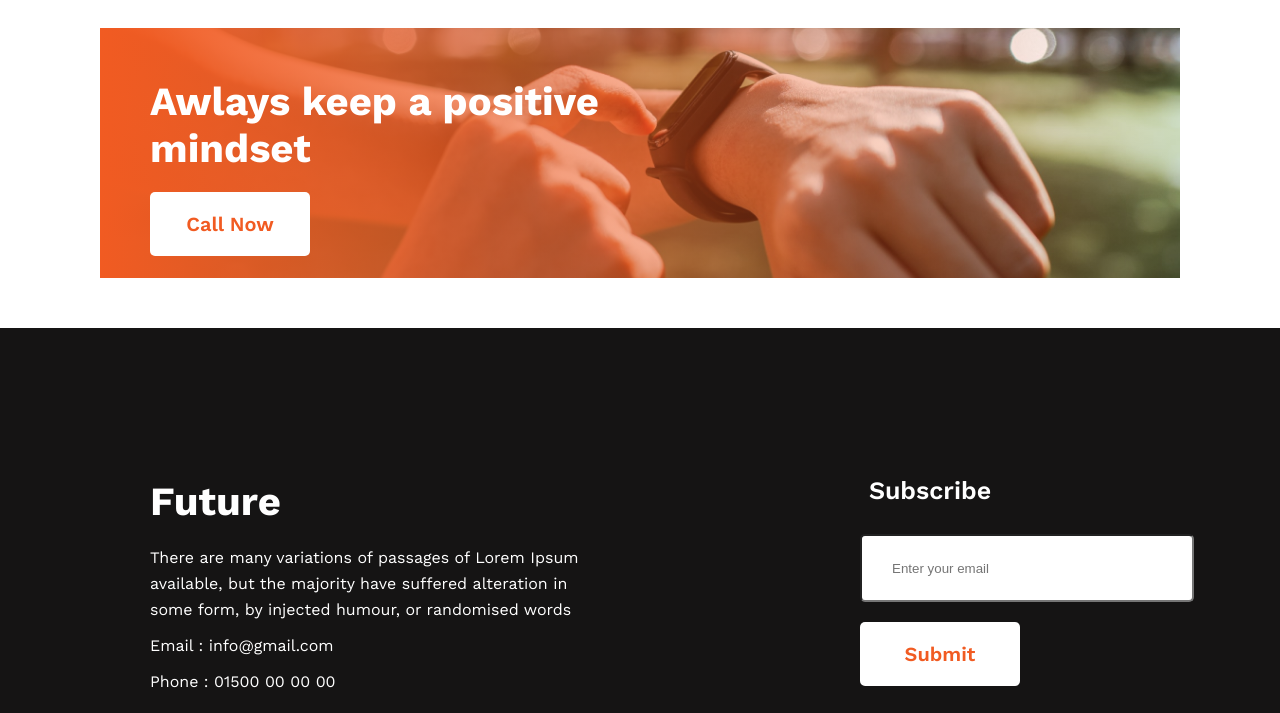
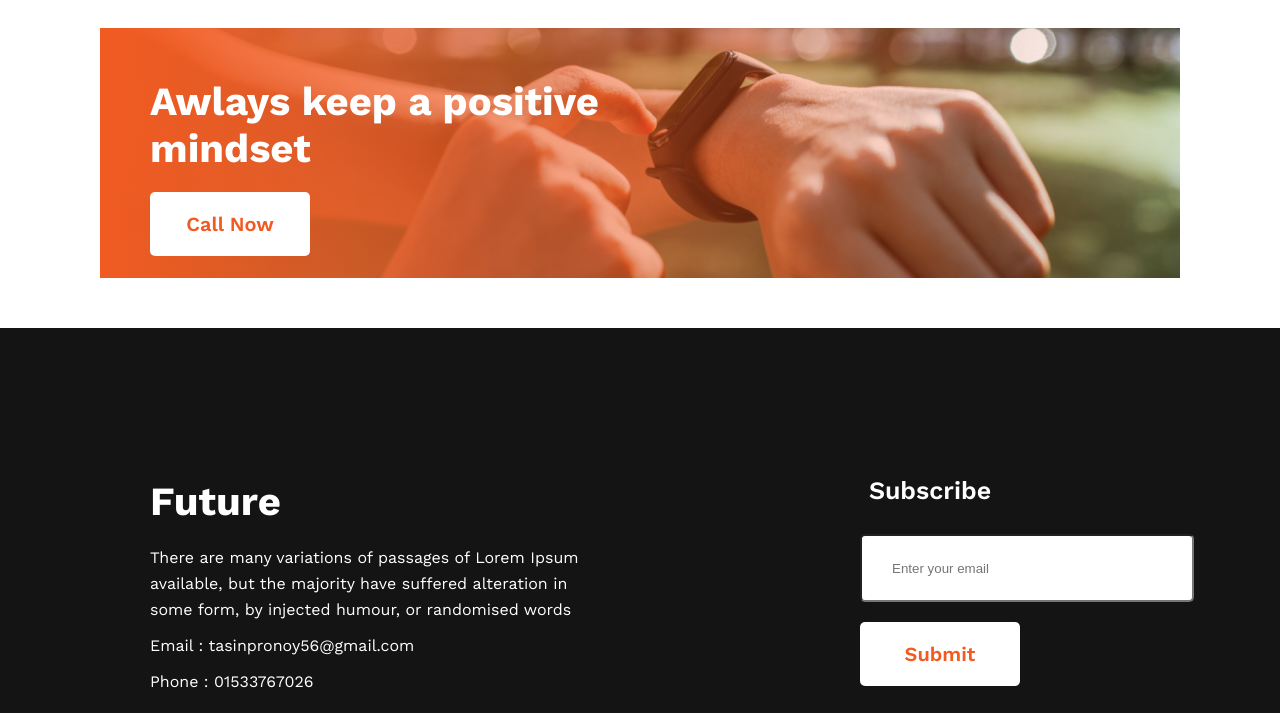
Before and after one commit to Tasinpronoy26/Tasin-project, a plain HTML site: page index.html in a window 1280 px wide. Shown: the part 1972-2685 px from the top of the page. Drawn offline with nearby package versions, Linux system fonts and the light colour scheme.

Commit message:
first commit

```diff
--- a/index.html
+++ b/index.html
@@ -119,8 +119,8 @@
               but the majority have suffered alteration in some form, by
               injected humour, or randomised words
             </p>
-            <p class="foot-para">Email : info@gmail.com</p>
-            <p class="foot-para">Phone : 01500 00 00 00</p>
+            <p class="foot-para">Email : tasinpronoy56@gmail.com</p>
+            <p class="foot-para">Phone : 01533767026</p>
             <ul>
               <li><img src="images/icons/fb.png" alt="" /></li>
               <li><img src="images/icons/twitter.png" alt="" /></li>
```
